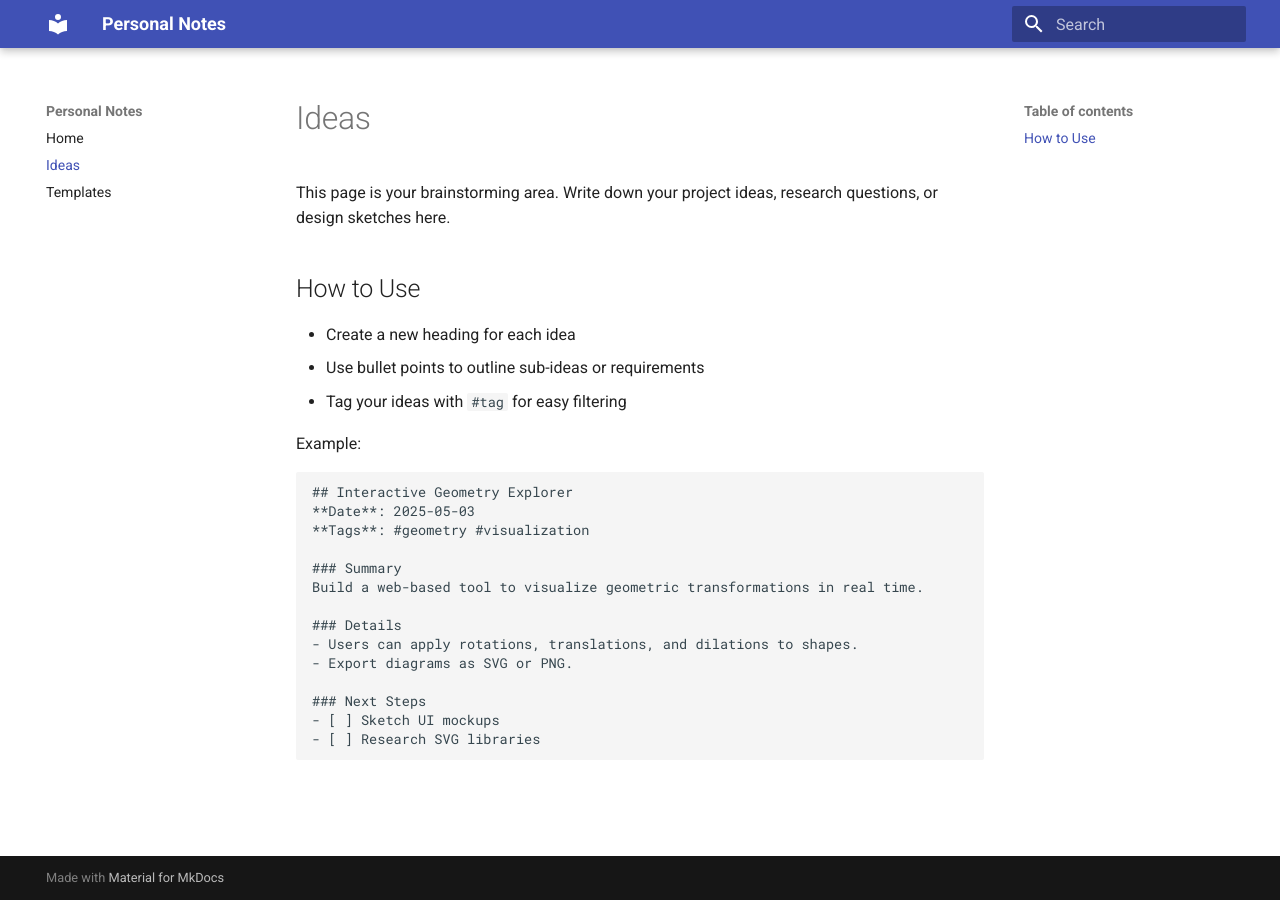
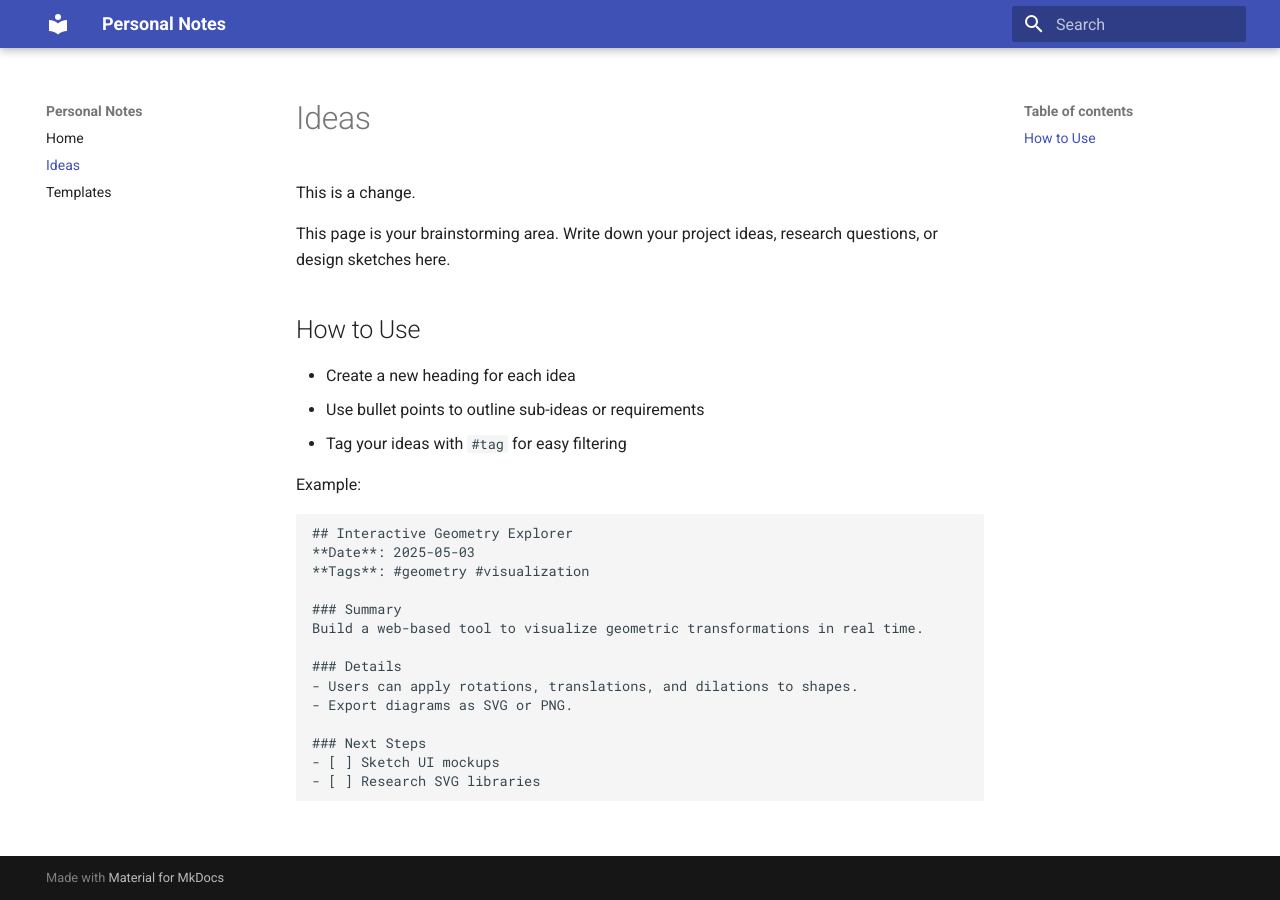
Before and after one commit to verlyn13/newproject, an MkDocs documentation site: the page built from docs/ideas.md, in a window 1280 px wide. Built offline with MkDocs 1.6.1 and Material for MkDocs 9.7.7, drawn with Linux system fonts in a browser that asks for light colours.

Commit message:
added to ideas

```diff
--- a/docs/ideas.md
+++ b/docs/ideas.md
@@ -1,4 +1,6 @@
 # Ideas
+
+This is a change.
 
 This page is your brainstorming area. Write down your project ideas, research questions, or design sketches here.
 
```
